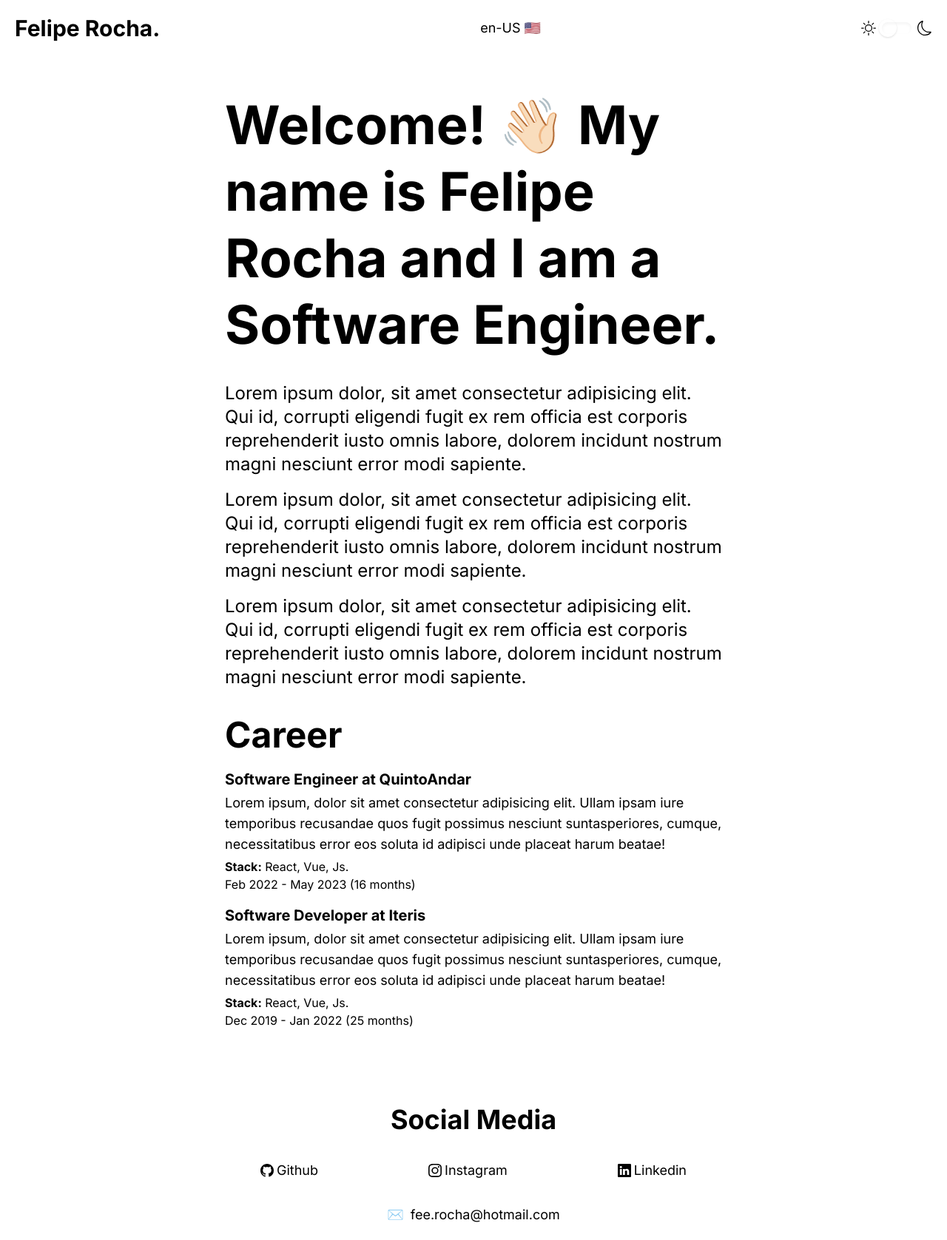
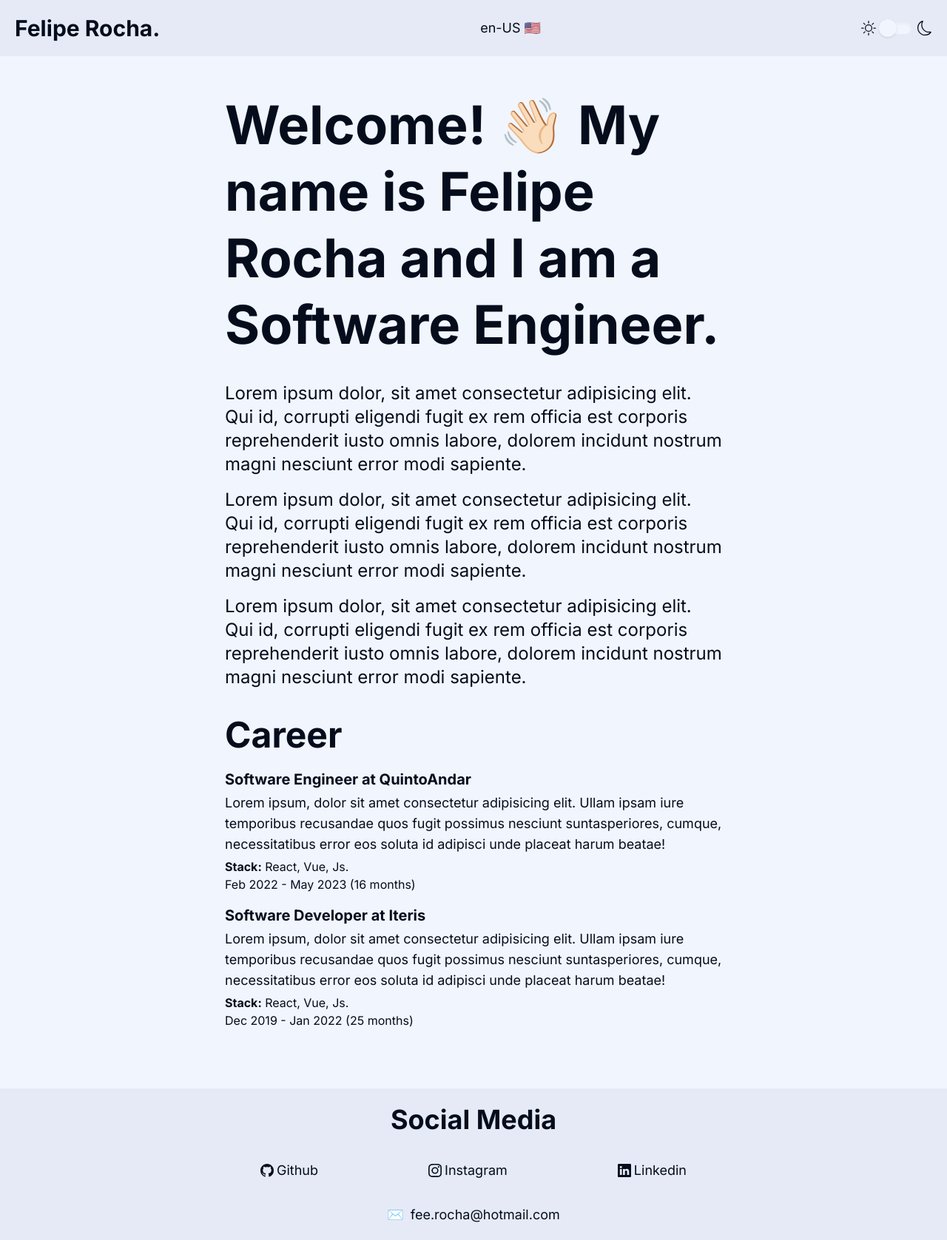
Before and after one commit to feliperocha93/feliperocha, a Next.js app: page / in a window 1280 px wide. Shown: the whole page at 74% size. Built offline with nearby package versions, Linux system fonts and the light colour scheme; no server answers.

Commit message:
feat: paint UI with theme colors

```diff
--- a/src/app/page.tsx
+++ b/src/app/page.tsx
@@ -1,6 +1,3 @@
-/**
- * colors (figma => blue)
- */
 /** Deploy */
 // TODO: Install react-intl and use messages instead text
 // TODO: Create portuguese Version
@@ -12,8 +9,8 @@ import { Title } from '@/containers/Home/Title';
 export default function Home() {
   return (
     <main
-      className='bg-slate-100 dark:bg-gray-600
-      text-gray-700 dark:text-white'
+      className='bg-white-100 dark:bg-black-500
+      text-black-500 dark:text-white-100'
     >
       <div className='container mx-auto px-8 sm:px-0 py-12 max-w-2xl'>
         <Title />
--- a/src/components/Footer/index.tsx
+++ b/src/components/Footer/index.tsx
@@ -4,8 +4,8 @@ import { footerLinks } from './data';
 export function Footer() {
   return (
     <footer
-      className='bg-slate-200 dark:bg-gray-700
-      text-gray-700 dark:text-white'
+      className='bg-white-200 dark:bg-black-500 dark:border-t-2 border-solid border-white-500
+      text-black-500 dark:text-white-100'
     >
       <div className='container mx-auto max-w-5xl px-8 sm:px0 py-5'>
         <h2 className='font-bold text-center text-3xl leading-snug lg:text-4xl lg:leading-tight'>
--- a/src/components/Header/index.tsx
+++ b/src/components/Header/index.tsx
@@ -16,8 +16,9 @@ export function Header({ hasDarkModeCookie = false }: HeaderProps) {
 
   return (
     <header
-      className='bg-slate-200 dark:bg-gray-700
-      text-gray-700 dark:text-white'
+      className='bg-white-200 dark:bg-black-500
+      dark:border-b-2 border-solid border-white-500
+      text-black-500 dark:text-white-100'
     >
       <div
         className='container mx-auto px-5 py-5
--- a/src/components/Toggle/index.tsx
+++ b/src/components/Toggle/index.tsx
@@ -26,9 +26,9 @@ export function Toggle({
           onChange={(e) => onToggle(e.target.checked)}
         />
 
-        <div className='w-10 h-4 bg-slate-100 dark:bg-gray-600 rounded-full shadow-inner'></div>
+        <div className='w-10 h-4 bg-white-100 dark:bg-white-500 rounded-full shadow-inner'></div>
 
-        <div className='dot absolute w-6 h-6 bg-slate-100 rounded-full shadow -left-1 -top-1 transition'></div>
+        <div className='dot absolute w-6 h-6 bg-white-100 rounded-full shadow -left-1 -top-1 transition'></div>
       </div>
 
       {textOnRight && <span className='ml-2 text-xs'>{textOnRight}</span>}
--- a/src/components/Toggle/styles.css
+++ b/src/components/Toggle/styles.css
@@ -1,4 +1,4 @@
 input:checked ~ .dot {
   transform: translateX(100%);
-  background-color: #4b5562;
+  background-color: theme('colors.white.100');
 }
```
